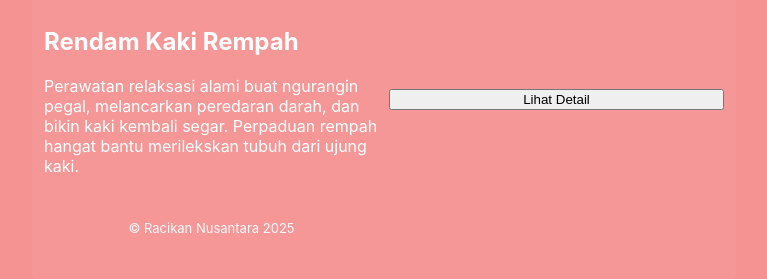
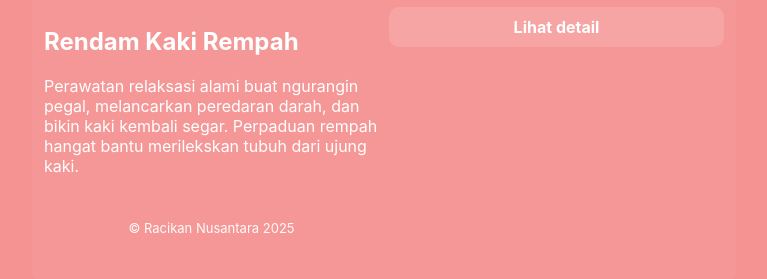
Before and after one commit to xozfie-cell/2nd, a plain HTML site: page index.html in a window 1280 px wide. Shown: the part 4161-4440 px from the top of the page, without its empty margins (256-1023 px from the left). Drawn offline with Linux system fonts and the light colour scheme.

Commit message:
Replace button with anchor link for detail view

```diff
--- a/index.html
+++ b/index.html
@@ -314,8 +314,7 @@
   </p>
 </section>
 
-  <button id="toTopBtn">Lihat Detail</button>
-
+  <a class="ext-btn" href="#top" style="align-self:flex-start;">Lihat detail</a>
 
     <!-- Footer -->
     <footer>
```
